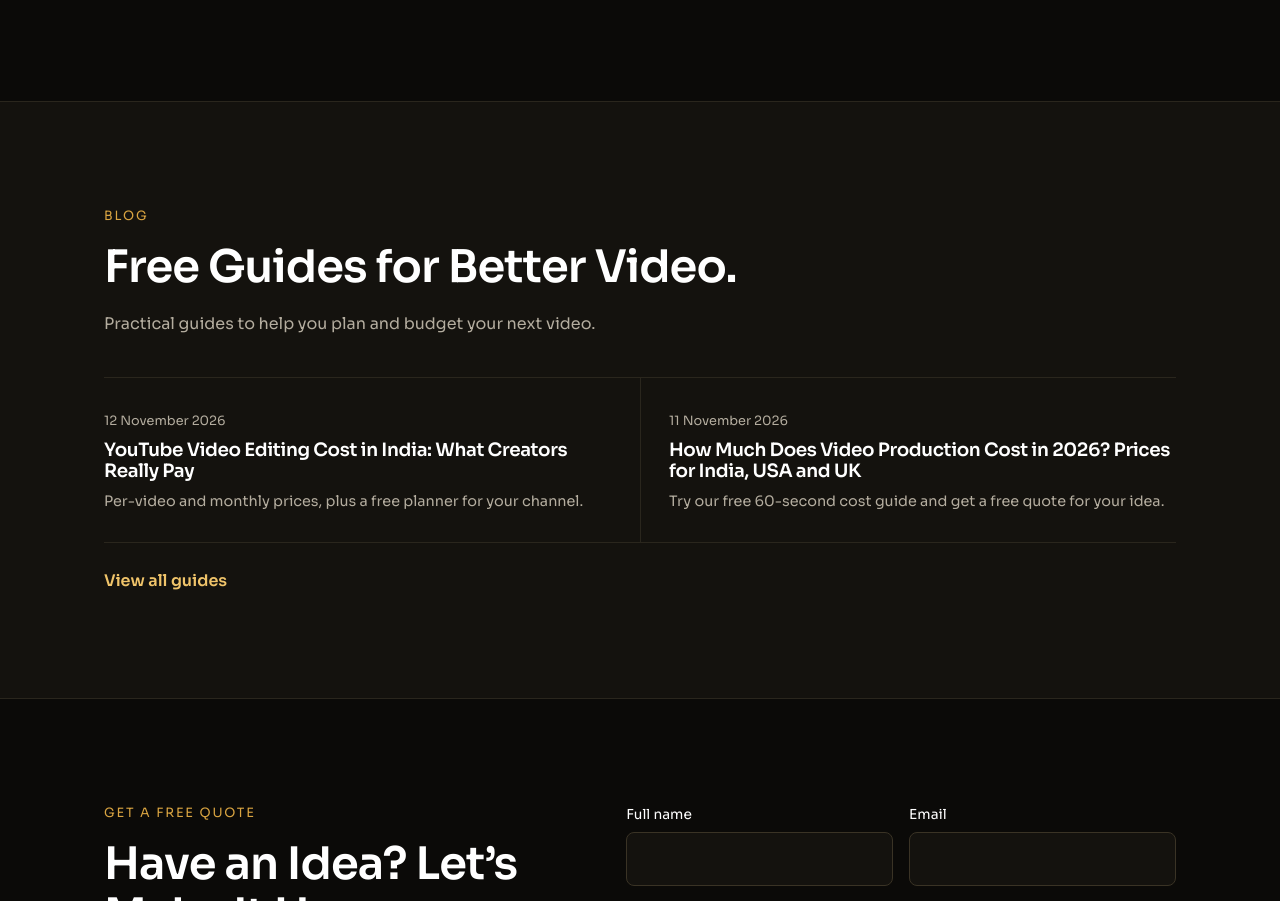
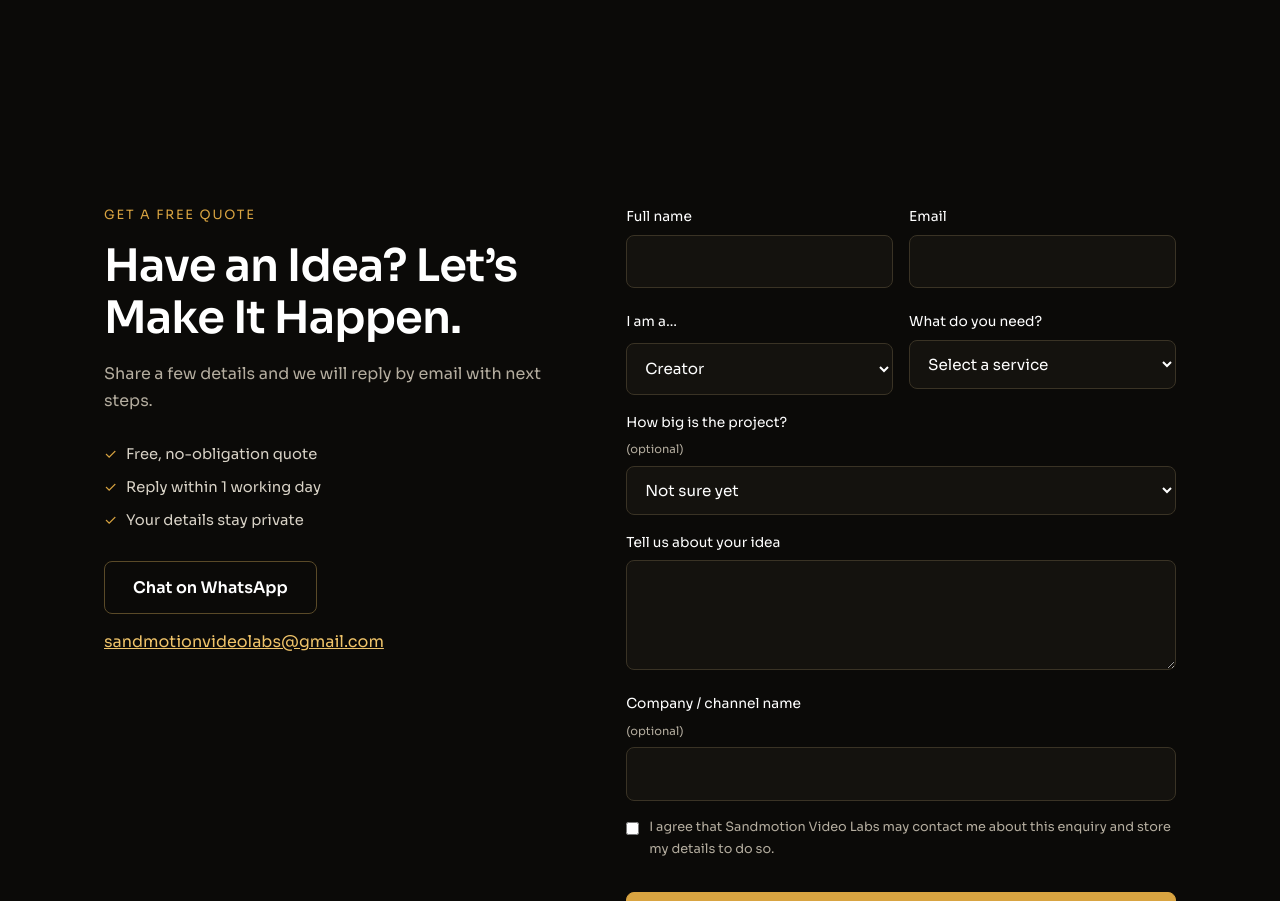
Before and after one commit to sandmotionvideolabs-rgb/sandmotionvideolabs, a plain HTML site: page index.html in a window 1280 px wide. Shown: the part 4599-5500 px from the top of the page. Drawn offline with Linux system fonts and the light colour scheme.

Commit message:
Add files via upload

```diff
--- a/index.html
+++ b/index.html
@@ -198,7 +198,7 @@ footer a{color:var(--mute);text-decoration:none}footer a:hover{color:var(--gold2
     <li><a href="#packages">Ways to Work</a></li>
     <li><a href="#work">Our Work</a></li>
     <li><a href="#process">Process</a></li>
-    <li><a href="#blog">Blog</a></li>
+    <li><a href="blog/">Blog</a></li>
     <li><a href="#contact">Contact</a></li>
    </ul>
    <div class="navr">
@@ -330,16 +330,6 @@ footer a{color:var(--mute);text-decoration:none}footer a:hover{color:var(--gold2
  </div>
 </section>
 
-<section id="blog" class="alt" aria-labelledby="h-blog">
- <div class="wrap">
-  <span class="eyebrow">Blog</span>
-  <h2 id="h-blog">Free Guides for Better Video.</h2>
-  <p>Practical guides to help you plan and budget your next video.</p>
-  <div class="posts"><article class="post"><time datetime="2026-11-12">12 November 2026</time><h3><a href="blog/youtube-video-editing-cost-india.html">YouTube Video Editing Cost in India: What Creators Really Pay</a></h3><p>Per-video and monthly prices, plus a free planner for your channel.</p></article><article class="post"><time datetime="2026-11-11">11 November 2026</time><h3><a href="blog/video-production-cost-2026.html">How Much Does Video Production Cost in 2026? Prices for India, USA and UK</a></h3><p>Try our free 60-second cost guide and get a free quote for your idea.</p></article></div>
-  <a class="all" href="blog/">View all guides</a>
- </div>
-</section>
-
 <section id="contact" aria-labelledby="h-contact">
  <div class="wrap contact">
   <div>
@@ -394,7 +384,7 @@ footer a{color:var(--mute);text-decoration:none}footer a:hover{color:var(--gold2
    <a class="logo" href="#top"><svg viewBox="0 0 64 64" aria-hidden="true"><rect width="64" height="64" rx="14" fill="#14120e" stroke="#d9a441" stroke-width="2"/><path d="M12 40q10-20 20 0t20 0" stroke="#d9a441" stroke-width="5" fill="none" stroke-linecap="round"/></svg><b>Sandmotion <span>Video Labs</span></b></a>
    <p style="margin-top:14px;font-size:.9rem">A creative video production partner for creators, personal brands and businesses worldwide.</p>
   </div>
-  <div><h4>Explore</h4><ul><li><a href="#services">Services</a></li><li><a href="#packages">Ways to Work</a></li><li><a href="#work">Our Work</a></li><li><a href="#blog">Blog</a></li></ul></div>
+  <div><h4>Explore</h4><ul><li><a href="#services">Services</a></li><li><a href="#packages">Ways to Work</a></li><li><a href="#work">Our Work</a></li><li><a href="blog/">Blog</a></li></ul></div>
   <div><h4>Contact</h4><ul>
    <li><a href="mailto:sandmotionvideolabs@gmail.com">sandmotionvideolabs@gmail.com</a></li>
    <li><a href="https://wa.me/918208072906" target="_blank" rel="noopener" data-evt="whatsapp_click">WhatsApp</a></li>
```
